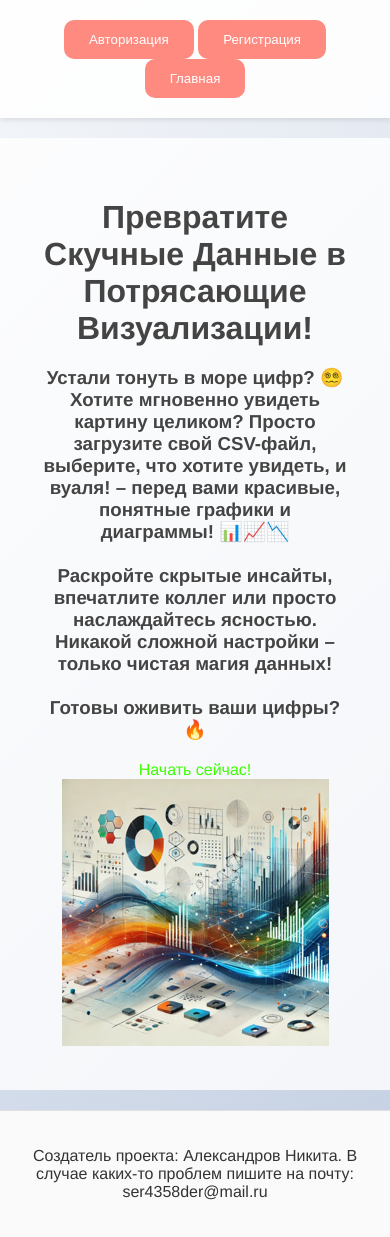
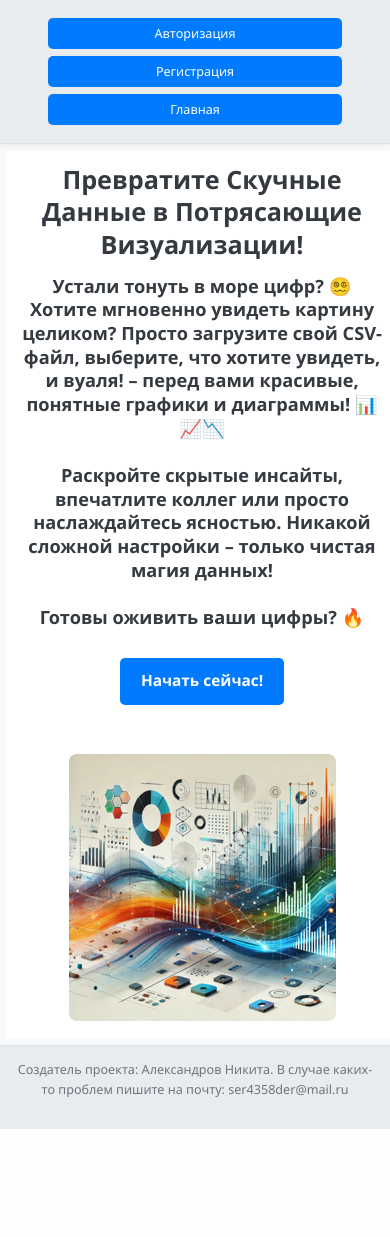
Before and after one commit to Nikdf3434/first1site1, a Django app: page / in a window 390 px wide. After the commit the page ends 1129 px from the top, so only its background shows below. Run offline with Django 5.2, Linux system fonts and the light colour scheme.

Commit message:
final version

```diff
--- a/first1site/first1site/static/css/style.css
+++ b/first1site/first1site/static/css/style.css
@@ -1,81 +1,380 @@
+:root {
+    --primary-color: #007bff;
+    --primary-hover-color: #0056b3;
+    --secondary-color: #6c757d;
+    --light-bg: #f8f9fa;
+    --white-color: #ffffff;
+    --dark-text: #343a40;
+    --light-text: #6c757d;
+    --border-color: #dee2e6;
+    --success-color: #28a745;
+    --error-color: #dc3545;
+    --success-bg: #d4edda;
+    --error-bg: #f8d7da;
+    --header-footer-bg: #e9ecef;
+    --font-main: 'Segoe UI', Tahoma, Geneva, Verdana, sans-serif;
+}
+
+html {
+    box-sizing: border-box;
+    font-size: 16px;
+}
+
+*, *:before, *:after {
+    box-sizing: inherit;
+}
+
 body {
-    font-family: 'Helvetica Neue', Arial, sans-serif;
-    background: linear-gradient(135deg, #f5f7fa, #c3cfe2);
-    color: #333;
+    font-family: var(--font-main);
+    background-color: var(--light-bg);
+    color: var(--dark-text);
     margin: 0;
     padding: 0;
+    line-height: 1.6;
+    display: flex;
+    flex-direction: column;
+    min-height: 100vh;
+}
+
+#header {
+    background-color: var(--header-footer-bg);
+    padding: 1rem 2rem;
+    box-shadow: 0 2px 4px rgba(0, 0, 0, 0.05);
     text-align: center;
+    border-bottom: 1px solid var(--border-color);
+}
+
+#main {
+    background-color: var(--white-color);
+    padding: 2rem;
+    flex-grow: 1;
+    width: 100%;
+    max-width: 1200px;
+    margin: 2rem auto;
+    box-shadow: 0 0 10px rgba(0, 0, 0, 0.05);
+    border-radius: 8px;
+}
+
+#footer {
+    background: var(--header-footer-bg);
+    color: var(--light-text);
+    padding: 1.5rem 2rem;
+    margin-top: auto;
+    text-align: center;
+    border-top: 1px solid var(--border-color);
+    font-size: 0.9rem;
 }
 
 .container {
-    display: grid;
-    grid-template-columns: repeat(3, 1fr);
-    gap: 10px;
+    max-width: 960px;
+    margin-left: auto;
+    margin-right: auto;
+    padding-left: 1rem;
+    padding-right: 1rem;
 }
 
-    .center {
-    padding: 20px;
-    text-align: center;
+h1, h2, h3, h4, h5, h6 {
+    color: var(--dark-text);
+    margin-top: 0;
+    margin-bottom: 1rem;
+    line-height: 1.3;
 }
 
-    .column {
-    padding: 5px;
-    text-align: left;
-    }
+h1 { font-size: 2.2rem; }
+h2 { font-size: 1.8rem; }
+h3 { font-size: 1.5rem; }
 
-    #header {
-    background: rgba(255, 255, 255, 0.9);
-    padding: 20px;
-    box-shadow: 0 2px 5px rgba(0, 0, 0, 0.1);
-    margin-bottom: 20px;
-    }
-
-    #main {
-    background: rgba(255, 255, 255, 0.8);
-    min-height: 750px;
-    padding: 40px;
-    }
-
-    #footer {
-    background: #fafafa;
-    color: #333;
-    padding: 20px;
-    margin-top: 20px;
-    border-top: 1px solid #e0e0e0;
-    }
-
-    h1, h2, h3 {
-    color: #444;
-    margin-bottom: 20px;
-    text-shadow: 1px 1px 3px rgba(255, 255, 255, 0.6);
-    }
-
-    button {
-    background-color: #ff8a80;
-    color: #fff;
-    border: none;
-    border-radius: 10px;
-    padding: 12px 25px;
-    cursor: pointer;
-    transition: background-color 0.3s ease, transform 0.3s ease;
-    }
-
-    button:hover {
-    background-color: #ff5252;
-    transform: scale(1.05);
+p {
+    margin-top: 0;
+    margin-bottom: 1rem;
 }
 
 a {
-    color: #3cff00;
+    color: var(--primary-color);
     text-decoration: none;
-    transition: color 0.3s ease;
+    transition: color 0.2s ease;
 }
 
 a:hover {
-    color: #0a5e07;
+    color: var(--primary-hover-color);
+    text-decoration: underline;
 }
 
-    div {
-    margin: 0;
+button,
+a.button-like {
+    display: inline-block;
+    background-color: var(--primary-color);
+    color: var(--white-color);
+    border: none;
+    border-radius: 5px;
+    padding: 0.6rem 1.2rem;
+    font-size: 1rem;
+    font-family: var(--font-main);
+    cursor: pointer;
+    text-align: center;
+    text-decoration: none;
+    transition: background-color 0.2s ease, transform 0.1s ease;
+    margin: 0.2rem;
+}
+
+button:hover,
+a.button-like:hover {
+    background-color: var(--primary-hover-color);
+    color: var(--white-color);
+    text-decoration: none;
+    transform: translateY(-1px);
+}
+
+#header a button,
+#header button {
+    margin: 0 0.5rem;
+}
+
+form {
+    margin-bottom: 1.5rem;
+}
+
+input[type="text"],
+input[type="password"],
+input[type="file"] {
+    display: block;
+    width: 100%;
+    max-width: 400px;
+    padding: 0.7rem;
+    font-size: 1rem;
+    font-family: var(--font-main);
+    border: 1px solid var(--border-color);
+    border-radius: 5px;
+    margin-bottom: 1rem;
+    background-color: var(--white-color);
+    color: var(--dark-text);
+}
+
+input[type="file"] {
+    padding: 0.5rem;
+}
+
+label {
+    display: block;
+    margin-bottom: 0.5rem;
+    font-weight: 600;
+}
+
+form h3 {
+    margin-top: 1.5rem;
+    margin-bottom: 0.5rem;
+    font-size: 1.2rem;
+    border-bottom: 1px solid var(--border-color);
+    padding-bottom: 0.3rem;
+}
+
+form label input[type="radio"],
+form label input[type="checkbox"] {
+    margin-right: 0.5rem;
+    vertical-align: middle;
+}
+form label {
+    display: block;
+    margin-bottom: 0.6rem;
+    font-weight: normal;
+}
+
+.messages ul {
+    list-style: none;
+    padding: 0;
+    margin: 0 0 1.5rem 0;
+}
+
+.messages li {
+    padding: 0.8rem 1.2rem;
+    margin-bottom: 0.8rem;
+    border-radius: 5px;
+    border: 1px solid transparent;
+}
+
+.messages li.success,
+.messages li.message-success {
+    color: #155724;
+    background-color: var(--success-bg);
+    border-color: #c3e6cb;
+}
+
+.messages li.error,
+.messages li.message-error {
+    color: #721c24;
+    background-color: var(--error-bg);
+    border-color: #f5c6cb;
+}
+
+.file-list ul {
+    list-style: none;
     padding: 0;
 }
+
+.file-list li {
+    padding: 0.5rem 0;
+    border-bottom: 1px solid var(--border-color);
+    display: flex;
+    justify-content: space-between;
+    align-items: center;
+}
+
+.file-list li:last-child {
+    border-bottom: none;
+}
+
+.file-list a:first-child {
+    margin-right: 1rem;
+    word-break: break-all;
+}
+
+.file-list a[href*="/delete/"] {
+    color: var(--error-color);
+    font-size: 0.9rem;
+    white-space: nowrap;
+}
+.file-list a[href*="/delete/"]:hover {
+    color: #a51c27;
+    text-decoration: underline;
+}
+
+.graph-container,
+.diagram-container {
+    width: 100%;
+    overflow-x: auto;
+    margin-bottom: 1.5rem;
+    padding: 1rem;
+    border: 1px solid var(--border-color);
+    background-color: #fdfdfd;
+}
+
+.graph-container img,
+.diagram-container img {
+    display: block;
+    max-width: none;
+    height: auto;
+    margin: 0 auto;
+}
+
+.download-links {
+    margin-top: 1rem;
+    text-align: center;
+}
+.download-links a {
+    margin: 0 0.5rem;
+}
+
+.home-container {
+    display: flex;
+    align-items: center;
+    gap: 2rem;
+}
+.home-text {
+    flex: 1;
+}
+.home-image {
+    flex: 1;
+    text-align: center;
+}
+.home-image img {
+    max-width: 100%;
+    height: auto;
+    border-radius: 8px;
+}
+.home-cta a {
+    display: inline-block;
+    background-color: var(--primary-color);
+    color: var(--white-color);
+    border: none;
+    border-radius: 5px;
+    padding: 0.8rem 1.5rem;
+    font-size: 1.1rem;
+    font-weight: 600;
+    cursor: pointer;
+    text-align: center;
+    text-decoration: none;
+    transition: background-color 0.2s ease, transform 0.1s ease;
+    margin-top: 1rem;
+}
+.home-cta a:hover {
+    background-color: var(--primary-hover-color);
+    color: var(--white-color);
+    text-decoration: none;
+    transform: translateY(-1px);
+}
+
+@media (max-width: 992px) {
+    #main {
+        margin: 1.5rem auto;
+        padding: 1.5rem;
+    }
+    .home-container {
+        flex-direction: column;
+        text-align: center;
+    }
+    .home-image {
+        margin-top: 1.5rem;
+    }
+}
+
+@media (max-width: 768px) {
+    html {
+        font-size: 15px;
+    }
+    #header {
+        padding: 1rem;
+    }
+    #header a button, #header button {
+        padding: 0.5rem 1rem;
+        font-size: 0.9rem;
+        margin: 0.3rem;
+    }
+    #main {
+        margin: 1rem;
+        padding: 1rem;
+        border-radius: 0;
+        box-shadow: none;
+    }
+    #footer {
+        padding: 1rem;
+    }
+    h1 { font-size: 1.8rem; }
+    h2 { font-size: 1.5rem; }
+    h3 { font-size: 1.3rem; }
+
+    input[type="text"],
+    input[type="password"],
+    input[type="file"] {
+        max-width: none;
+    }
+    .file-list li {
+        flex-direction: column;
+        align-items: flex-start;
+        gap: 0.5rem;
+    }
+    .file-list a:first-child {
+        margin-right: 0;
+    }
+}
+
+@media (max-width: 576px) {
+    html {
+        font-size: 14px;
+    }
+    #header {
+        padding: 0.8rem;
+    }
+    #header a button, #header button {
+       display: block;
+       width: 80%;
+       margin: 0.5rem auto;
+    }
+    #main {
+        margin: 0.5rem;
+        padding: 0.8rem;
+    }
+     .download-links a {
+        display: block;
+        margin: 0.5rem 0;
+    }
+}
```
Also changed, not shown: first1site/db.sqlite3. Lines whose indentation alone changed are shown as unchanged.
